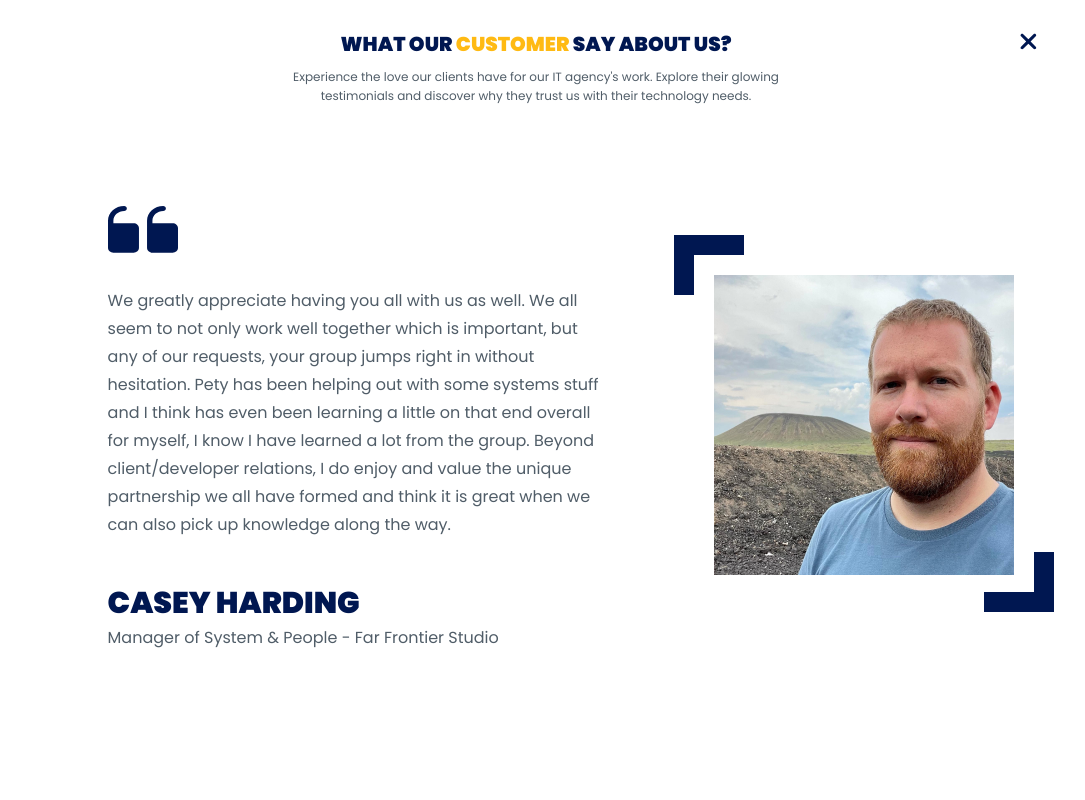
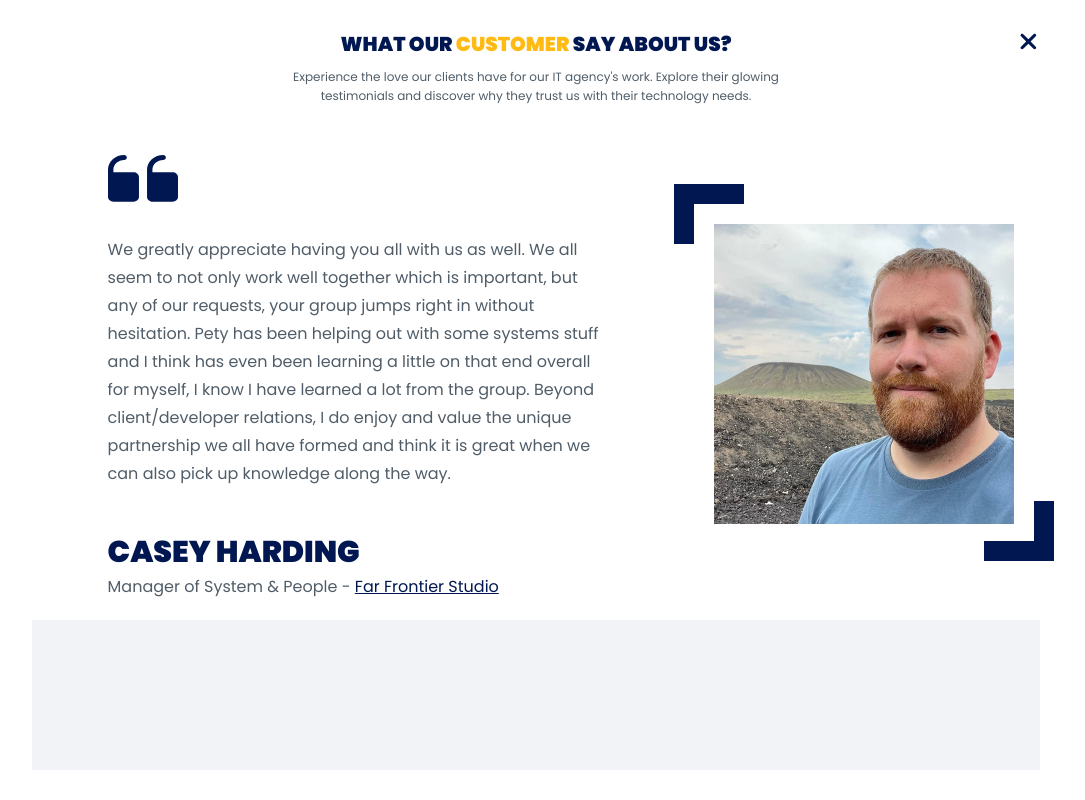
Before and after one commit to maxime-dot/website3, a Next.js app: page / in a window 1280 px wide. Both pictures are taken after a click on the button "READ MORE". Shown: the part 986-1786 px from the top of the page, without its empty margins (104-1189 px from the left). Built offline with nearby package versions, Linux system fonts and the light colour scheme.

Commit message:
feat: add slider control

```diff
--- a/src/app/components/sections/testimonial/Testimonial.tsx
+++ b/src/app/components/sections/testimonial/Testimonial.tsx
@@ -32,6 +32,10 @@ const initialSelectedCustomer: TestimonialDataType = testimonials[0]
       profile: "",
       profileLarge: "",
       testimonials: "",
+      society: {
+        name: "",
+        website: "",
+      },
     };
 
 const Testimonial: React.FC = () => {
@@ -125,7 +129,7 @@ const Testimonial: React.FC = () => {
                   onClick={() => handleOpenSlider(testimonial)}
                   key={`testimonial-${testimonial.id}`}
                   name={testimonial.name}
-                  post={testimonial.post}
+                  post={`${testimonial.post} - ${testimonial.society.name}`}
                   profile={testimonial.profile}
                   testimonials={testimonial.testimonials}
                 />
@@ -139,7 +143,7 @@ const Testimonial: React.FC = () => {
                   onClick={() => handleOpenSlider(testimonial)}
                   key={`"testimonial-"${testimonial.id}`}
                   name={testimonial.name}
-                  post={testimonial.post}
+                  post={`${testimonial.post} - ${testimonial.society.name}`}
                   profile={testimonial.profile}
                   testimonials={testimonial.testimonials}
                 />
--- a/src/app/components/sliders/testimonial-slider/TestimonialSlider.tsx
+++ b/src/app/components/sliders/testimonial-slider/TestimonialSlider.tsx
@@ -6,6 +6,7 @@ import { faTimes } from "@fortawesome/free-solid-svg-icons";
 import "./testimonial-slider.scss";
 
 import { TestimonialDataType } from "@/app/types/testimonial.type";
+import Link from "next/link";
 
 interface SliderProps {
   onClose: () => void;
@@ -31,7 +32,7 @@ const TestimonialSlider: React.FC<SliderProps> = ({
           }}
           transition={{ duration: 0.3 }}
         >
-          <div className="container slider-content fill-view d-flex flex-col">
+          <div className="container slider-content fill-view d-flex-space-between flex-col">
             <button
               type="button"
               onClick={onClose}
@@ -50,7 +51,6 @@ const TestimonialSlider: React.FC<SliderProps> = ({
                 trust us with their technology needs.
               </p>
             </div>
-
             <div className="customer-content w-100">
               <div className="content-words">
                 <Image
@@ -76,7 +76,16 @@ const TestimonialSlider: React.FC<SliderProps> = ({
                       {selectedCustomer.name}
                     </span>
                     <span className="akata-text-big">
-                      {selectedCustomer.post}
+                      {selectedCustomer.post} -{" "}
+                      <Link
+                        href={selectedCustomer.society.website}
+                        passHref={true}
+                        target="_blank"
+                        className="slide-society-link"
+                      >
+                        {" "}
+                        {selectedCustomer.society.name}
+                      </Link>
                     </span>
                   </div>
                 </div>
@@ -107,6 +116,7 @@ const TestimonialSlider: React.FC<SliderProps> = ({
                 </div>
               </div>
             </div>
+            <div className="slider-control"></div>
           </div>
         </motion.div>
       )}
--- a/src/app/components/sliders/testimonial-slider/testimonial-slider.scss
+++ b/src/app/components/sliders/testimonial-slider/testimonial-slider.scss
@@ -1,3 +1,8 @@
+.slide-society-link {
+  text-decoration: none;
+  color: var(--goavana-blue);
+  text-decoration: underline;
+}
 .testimonial-slider {
   position: fixed;
   background: var(--light);
@@ -5,10 +10,14 @@
   left: 0;
   z-index: 10;
   overflow: auto;
+
+  box-sizing: border-box;
+  width: 100%;
+  height: 100vh;
   .slider-content {
-    padding-top: 30px;
     align-items: center;
     position: relative;
+
     .close-button {
       width: 40px;
       height: 40px;
@@ -31,12 +40,13 @@
     }
     .slider-title {
       gap: 10px;
+      padding: 30px 0;
     }
     .customer-content {
       margin-left: 15%;
       display: grid;
       grid-template-columns: 1fr 1fr;
-      margin-top: 100px;
+
       .content-words {
         width: 100%;
 
@@ -102,6 +112,13 @@
         }
       }
     }
+  }
+  .slider-control {
+    width: 100%;
+    height: 150px;
+    background: var(--card-background);
+    margin-bottom: 30px;
+    border: 1px solid var(--card-background);
   }
 }
 
--- a/src/app/data/testimonials.json
+++ b/src/app/data/testimonials.json
@@ -2,41 +2,65 @@
     {
       "id": "4f8cc558-9a38-4f4e-830b-444e20048b12",
       "name": "Casey Harding",
-      "post": "Manager of System & People - Far Frontier Studio",
+      "post": "Manager of System & People",
       "profile": "/images/customer/casey-harding.png",
       "profileLarge": "/images/customer/testimonial-slider/casey-harding.png",
-      "testimonials": "We greatly appreciate having you all with us as well. We all seem to not only work well together which is important, but any of our requests, your group jumps right in without hesitation. Pety has been helping out with some systems stuff and I think has even been learning a little on that end overall for myself, I know I have learned a lot from the group. Beyond client/developer relations, I do enjoy and value the unique partnership we all have formed and think it is great when we can also pick up knowledge along the way."
+      "testimonials": "We greatly appreciate having you all with us as well. We all seem to not only work well together which is important, but any of our requests, your group jumps right in without hesitation. Pety has been helping out with some systems stuff and I think has even been learning a little on that end overall for myself, I know I have learned a lot from the group. Beyond client/developer relations, I do enjoy and value the unique partnership we all have formed and think it is great when we can also pick up knowledge along the way.",
+      "society": {
+          "name" : "Far Frontier Studio",
+          "website": "https://farfrontierstudios.com/"
+      }
     },
     {
       "id": "b89f475f-82b7-49cb-aede-1c779c10aebf",
       "name": "Edouard Delgatte",
-      "post": "Founder of Indemniflight",
+      "post": "Founder",
       "profile": "/images/customer/edouward-delegate.png",
       "profileLarge": "/images/customer/testimonial-slider/edouard-delgatte.png",
       "testimonials": "I’ve been working with Akata and its founder for over two years now to evolve our site indemniflight.com (WordPress/Php) as well as backoffice APIs (nodeJS) that allow us to treat air traffic data. Everything has always gone well. Akata works independently and knows how to make itself available for emergencies. Thanks to the whole team."
+      ,
+      "society": {
+          "name" : "Indemniflight",
+          "website": "https://www.indemniflight.com/"
+      }
     },
     {
       "id": "a647865a-2a7f-475c-bbce-ee6c9da1b483",
       "name": "Paul Gee",
-      "post": "CEO Top Loan Canada",
+      "post": "CEO ",
       "profile": "/images/customer/paul-gee.png",
       "profileLarge" : "/images/customer/testimonial-slider/paul-gee.png",
       "testimonials": "I had a great experience working with Bodge and his team. For the budget that was provided, the value was great, and most importantly I felt ongoing communication from him and his team as they were providing updates & making adjustments when necessary. Thanks guys!"
+      ,
+      "society": {
+          "name" : "Top Loan Canada",
+          "website": "https://loanscanada.ca/"
+      }
     },
     {
       "id": "c20e2e83-0171-45f0-9de1-470b610d65c0",
       "name": "Christian Aguila",
-      "post": "Founder & Lead Developer - Far Frontier Studio",
+      "post": "Founder & Lead Developer",
       "profile": "/images/customer/christian-aguila.png",
       "profileLarge": "/images/customer/testimonial-slider/christian-aguila.png",
       "testimonials": "We’ve been working with Akata for over 3 years now and have been a critical part in our project, they’ve created and maintained the backend infrastructure of our Unreal Engine 4 MMO game, which contains a WordPress website with an account dashboard, a backend server, an admin panel that allows writing and deploying cloud code, and other projects. They’ve been easy to work with, always deliver in time and are available if needed for critical moments."
+      ,
+      "society": {
+          "name" : "Far Frontier Studio",
+          "website": "https://farfrontierstudios.com/"
+      }
     },
     {
       "id": "28ac4640-d3cd-4821-89ab-9c32eb801d3f",
       "name": "Damien B.",
-      "post": "CEO Power Digital",
+      "post": "CEO",
       "profile": "/images/customer/damine-b.png",
       "profileLarge" : "/images/customer/testimonial-slider/damien-b.png",
       "testimonials": "We collaborate with the Akata agency on specific missions like the development of WordPress plugins or interfacing with external web services, for example. The quality of the work and code delivered is always of good quality, in compliance with industry standards. Teams and management are agile and reactive. We are fully satisfied with this collaboration, which allows us to strengthen our internal team when necessary while maintaining significant agility."
+      ,
+      "society": {
+          "name" : "Power Digital",
+          "website": "https://powerdigitalmarketing.com/"
+      }
     }
   ]
--- a/src/app/types/testimonial.type.ts
+++ b/src/app/types/testimonial.type.ts
@@ -5,4 +5,8 @@ export interface TestimonialDataType {
   profile: string;
   profileLarge: string;
   testimonials: string;
+  society: {
+    name: string;
+    website: string;
+  };
 }
```
Lines whose indentation alone changed are shown as unchanged.
